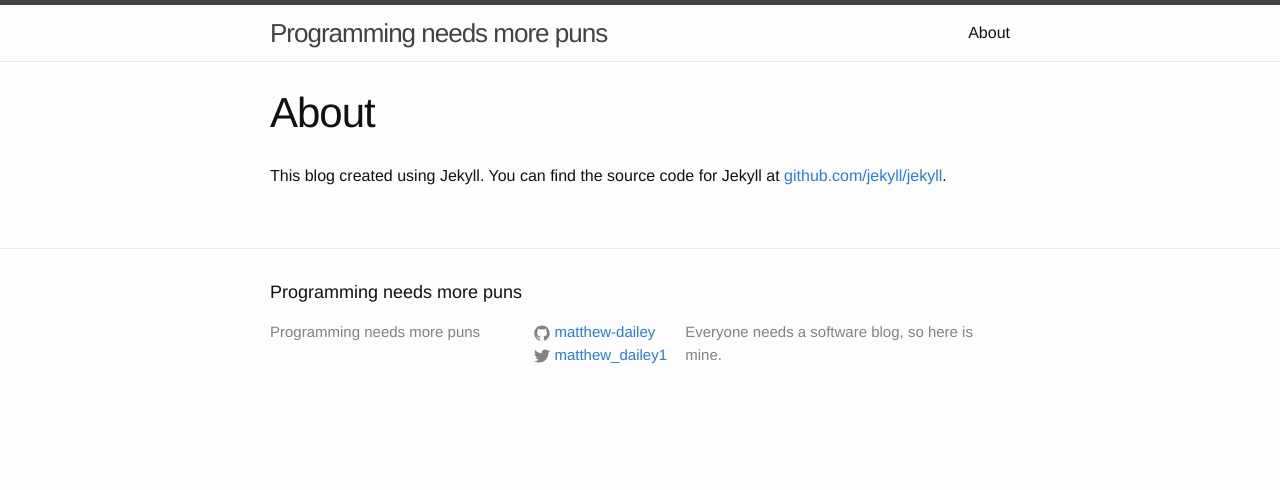
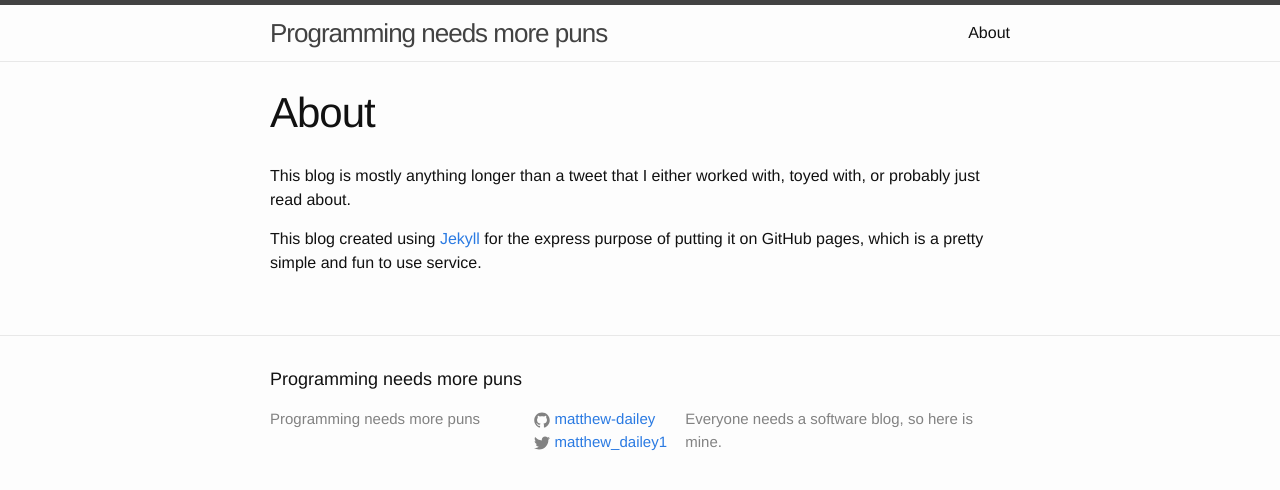
Before and after one commit to matthew-dailey/matthew-dailey.github.io, a Jekyll site: the page built from about.md, in a window 1280 px wide. Shown: the top 490 px of the page. Built offline with Jekyll 4.4.1, drawn with Linux system fonts in a browser that asks for light colours.

Commit message:
Updated about.md, and tiny addition to channel article

```diff
--- a/_posts/2016-02-21-choosing-a-wireless-channel.markdown
+++ b/_posts/2016-02-21-choosing-a-wireless-channel.markdown
@@ -37,7 +37,7 @@ Channels 1, 6, and 11 seem to be pretty heavily used.  Why no love for the chann
 
 >If you look closely, you’ll notice that each of the channels are 5 MHz away from each other, but the Channel Width for 2.4 GHz is actually 20 MHz. What this means is while that the channel might be set to channel 6, it’s also partially using 5 and 7, and probably slightly interfering with 4 and 8.
 
-So they (and others) recommend using channels 1, 6, and 11 because their frequencies are more than the "channel width" away from eachother.
+So they (and others) recommend using channels 1, 6, and 11 because their frequencies are more than the "channel width" away from eachother.  Another [2010 post](http://www.dslreports.com/forum/r24974694-Wireless-channel-selection) seems to corroborate this idea.
 
 So, what's with channel 149?  That's part of the 5 GHz wifi band (that my router does not support).  Another [howtogeek article](http://www.howtogeek.com/222249/whats-the-difference-between-2.4-ghz-and-5-ghz-wi-fi-and-which-should-you-use/) (July 2015 this time) gives some more background, and this helpful tidbit:
 
--- a/about.md
+++ b/about.md
@@ -4,4 +4,6 @@ title: About
 permalink: /about/
 ---
 
-This blog created using Jekyll.  You can find the source code for Jekyll at [github.com/jekyll/jekyll](https://github.com/jekyll/jekyll).
+This blog is mostly anything longer than a tweet that I either worked with, toyed with, or probably just read about.
+
+This blog created using [Jekyll](http://jekyllrb.com/) for the express purpose of putting it on GitHub pages, which is a pretty simple and fun to use service.
```
